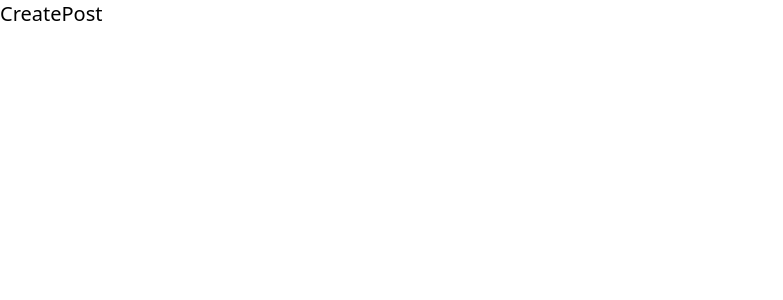
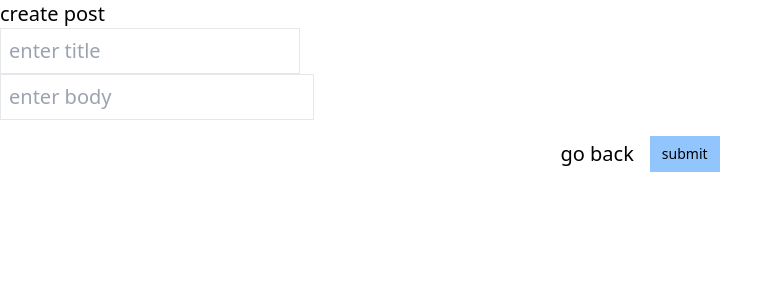
Before and after one commit to kennedybabu/crud-redux, a React (Create React App) app: page /createPost in a window 1280 px wide. Shown: the top 300 px of the page, without its empty margins (0-783 px from the left). Built offline with nearby package versions, Linux system fonts and the light colour scheme.

Commit message:
feature: create and style the createpost component

```diff
--- a/src/redux/features/postSlice.js
+++ b/src/redux/features/postSlice.js
@@ -11,6 +11,22 @@ export const getPost = createAsyncThunk('post/getPost', async({id}) => {
 export const deletePost = createAsyncThunk('post/delete  Post', async({id}) => {
     return fetch(`https://jsonplaceholder.typicode.com/posts/${id}`, {
         method:"DELETE",
+    }).then((res) => res.json()
+    )
+})
+
+
+export const createPost = createAsyncThunk('post/createPost', async({values}) => {
+    return fetch(`https://jsonplaceholder.typicode.com/posts/`, {
+        method: "POST",
+        headers :{
+            Accept: 'application/json',
+            'Content-type':'application/json'
+        },
+        body: JSON.stringify({
+            title: values.title,
+            body: values.body
+        })
     }).then((res) => res.json()
     )
 })
@@ -45,6 +61,17 @@ const postSlice = createSlice({
             state.loading = false;
             state.error = action.payload;
         },
+        [createPost.pending]: (state, action) =>{
+            state.loading = true;
+        },
+        [createPost.fulfilled]: (state, action) =>{
+            state.loading = false;
+            state.post = [action.payload];
+        },
+        [createPost.rejected]: (state, action) =>{
+            state.loading = false;
+            state.error = action.payload;
+        },
 
     }
 
--- a/src/userPost/CreatePost.js
+++ b/src/userPost/CreatePost.js
@@ -1,8 +1,34 @@
-import React from 'react'
+import React, { useState } from 'react'
+import { useDispatch } from 'react-redux'
+import { Link } from 'react-router-dom'
 
 const CreatePost = () => {
+  const dispatch = useDispatch()
+  const [values, setValues] = useState({
+      title: '',
+      body: ''
+  })
+  const [showPost, setShowPost] = useState(false)
+  const {title, body} = values
+
+  const handleSubmit = () => {
+
+  }
+
   return (
-    <div>CreatePost</div>
+    <div className='w-full'>
+      <form className='w-full'>
+        <h1>create post</h1>
+        <input className='border w-[300px] p-2 mx-auto' placeholder='enter title' type='text' value={title} onChange={(e) => setValues({ ...values, title:e.target.value })}/>
+        <br />
+        <input className='border p-2 mx-auto' placeholder='enter body' type='textarea' value={body} onChange={(e) => setValues({ ...values, body:e.target.value })}/>
+        <br />
+        <div className='w-full my-4 flex items-center justify-center gap-4'>
+          <Link to='/'>go back</Link>
+          <button onClick={handleSubmit} className='text-sm px-3 py-2 bg-blue-300'>submit</button>
+        </div>
+      </form>
+    </div>
   )
 }
 
```
